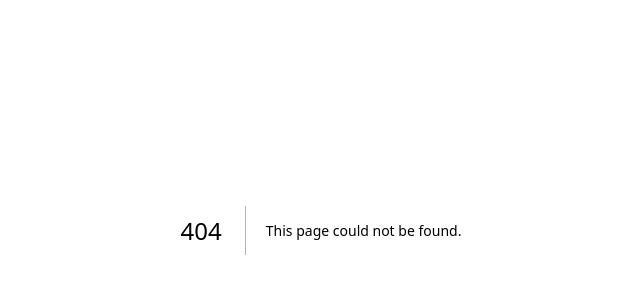
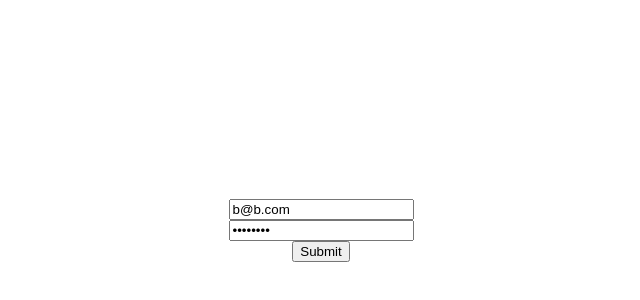
Before and after one commit to KuroshHusseini/green-habit, a Next.js app: page /sign-up in a window 1280 px wide. Before the commit this address had no page. Shown: the part 170-470 px from the top of the page, without its empty margins (319-959 px from the left). Built offline with nearby package versions, Linux system fonts and the light colour scheme.

Commit message:
Authentication to be continued

```diff
--- a/package.json
+++ b/package.json
@@ -16,5 +16,11 @@
     "next": "13.0.2",
     "react": "18.2.0",
     "react-dom": "18.2.0"
+  },
+  "devDependencies": {
+    "@types/react": "18.0.25",
+    "axios": "^1.1.3",
+    "bcryptjs": "^2.4.3",
+    "next-auth": "^4.15.1"
   }
 }
--- /dev/null
+++ b/src/lib/auth.js
@@ -0,0 +1,6 @@
+import { hash } from "bcryptjs";
+
+export async function hashPassword(password) {
+  const hp = await hash(password, 12);
+  return hp;
+}
--- /dev/null
+++ b/src/lib/index.js
@@ -0,0 +1,2 @@
+export * from "./auth";
+export * from "./db";
--- a/src/pages/api/hello.js
+++ /dev/null
@@ -1,5 +0,0 @@
-// Next.js API route support: https://nextjs.org/docs/api-routes/introduction
-
-export default function handler(req, res) {
-  res.status(200).json({ name: 'John Doe' })
-}
--- a/src/pages/index.js
+++ b/src/pages/index.jsx
@@ -2,6 +2,8 @@ import Head from "next/head";
 import { Button } from "../components";
 
 export default function Home() {
+  console.log(process.env.DB_HOST);
+
   return (
     <div>
       <Head>
--- /dev/null
+++ b/src/pages/sign-up/index.jsx
@@ -0,0 +1,82 @@
+import React, { useCallback, useState } from "react";
+import axios from "axios";
+
+async function createUser({ email, password }) {
+  const res = await axios.post("api/auth/sign-up", { email, password });
+  console.log("🚀 ~ file: index.jsx ~ line 6 ~ createUser ~ res", res)
+}
+
+const SignUpPage = () => {
+  const [isSignedIn, setIsSignedIn] = useState(false);
+  const [inputs, setInput] = useState({
+    email: "b@b.com",
+    password: "12345678",
+  });
+
+  const handleEmailChange = useCallback((inputValue) => {
+    setInput((prevState) => ({
+      ...prevState,
+      email: inputValue,
+    }));
+  }, []);
+
+  const handlePasswordChange = useCallback((inputValue) => {
+    setInput((prevState) => ({
+      ...prevState,
+      password: inputValue,
+    }));
+  }, []);
+
+  const clearInputs = useCallback(() => {
+    setInput({
+      email: "",
+      password: "",
+    });
+  }, []);
+
+  const handleSubmit = async () => {
+    if (isSignedIn) {
+      return;
+    } else {
+      try {
+        const res = await createUser(inputs);
+        console.log("🚀 ~ file: index.jsx ~ line 54 ~ handleSubmit ~ res", res);
+      } catch (error) {
+        console.log(
+          "🚀 ~ file: index.jsx ~ line 56 ~ handleSubmit ~ error",
+          error.message
+        );
+      }
+    }
+    // clearInputs();
+  };
+
+  return (
+    <div
+      style={{
+        height: "100vh",
+        display: "flex",
+        justifyContent: "center",
+        alignItems: "center",
+        flexDirection: "column",
+      }}
+    >
+      <input
+        required
+        type="email"
+        value={inputs.email}
+        onChange={(e) => handleEmailChange(e.target.value)}
+      />
+      <input
+        required
+        minLength={8}
+        type="password"
+        value={inputs.password}
+        onChange={(e) => handlePasswordChange(e.target.value)}
+      />
+      <button onClick={handleSubmit}>Submit</button>
+    </div>
+  );
+};
+
+export default SignUpPage;
```
Also changed, not shown: src/lib/db.js (added, +9 -0 lines), tsconfig.json (added, +30 -0 lines), src/pages/_app.jsx (renamed from src/pages/_app.js), 1 other file (tests, documents, lock files or other folders).
